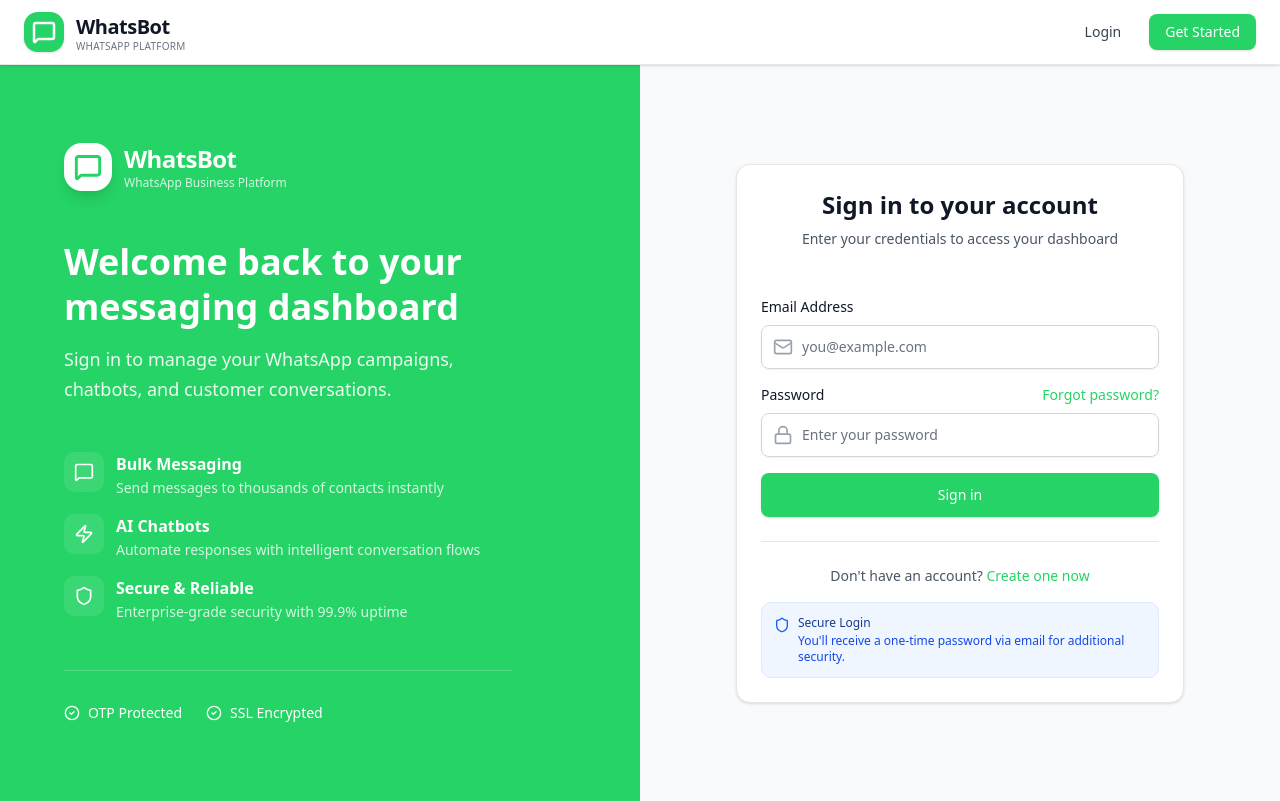
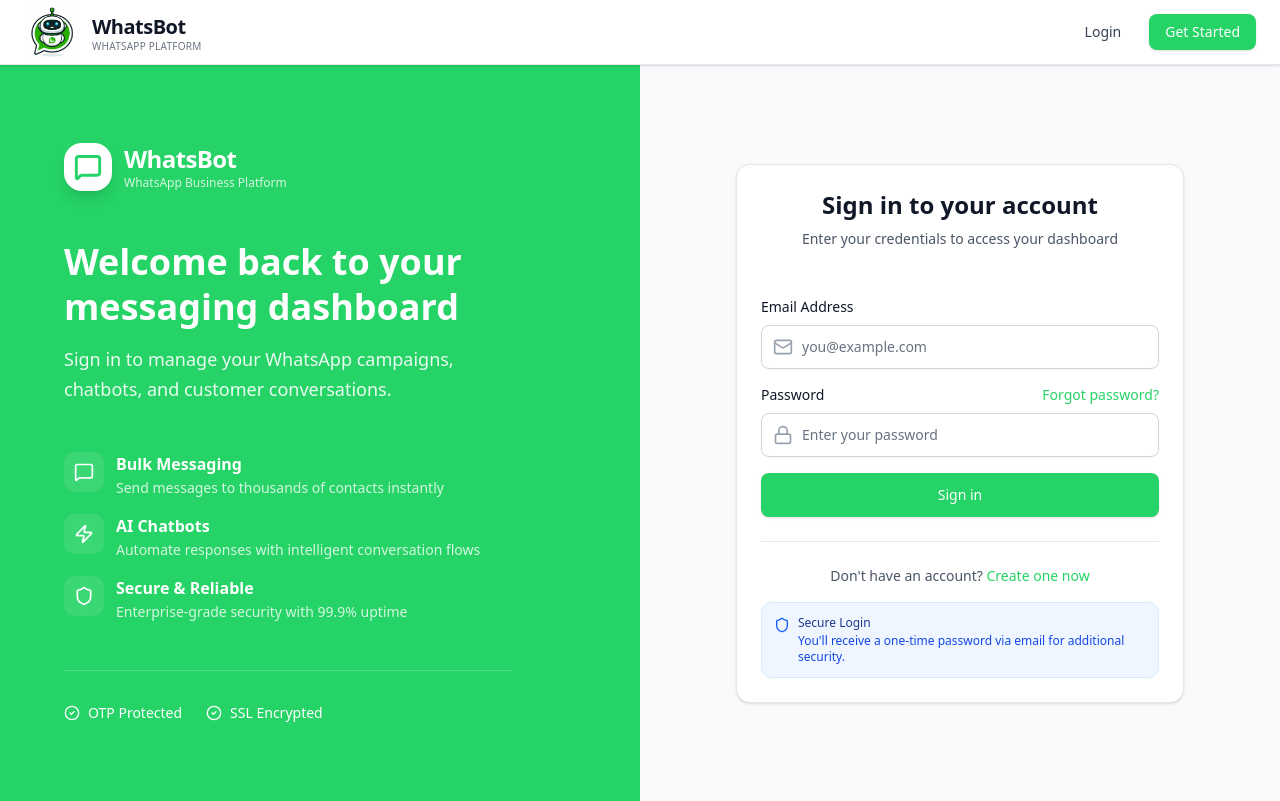
Before and after one commit to jatinSloq2/WhatsApp-Sender---Backend, a React (Vite) app in the folder frontend/: page /login in a window 1280 px wide. Built offline with nearby package versions, Linux system fonts and the light colour scheme; no server answers.

Commit message:
Final UI/UX

```diff
--- a/frontend/src/components/Navbar.jsx
+++ b/frontend/src/components/Navbar.jsx
@@ -66,8 +66,12 @@
                         to={user ? '/dashboard' : '/'}
                         className="flex items-center gap-3 group flex-shrink-0"
                     >
-                        <div className="w-10 h-10 rounded-xl bg-[#25D366] flex items-center justify-center shadow-sm group-hover:shadow-md transition-all">
-                            <MessageSquare className="w-6 h-6 text-white" strokeWidth={2.5} />
+                        <div className="w-14 h-14 rounded-xl flex items-center justify-center ">
+                            <img
+                                src="/logofinal.png" // replace with your logo file path
+                                alt="WhatsBot Logo"
+                                className="w-full h-full object-contain"
+                            />
                         </div>
 
                         <div className="flex flex-col leading-none">
--- a/frontend/src/components/Sidebar.jsx
+++ b/frontend/src/components/Sidebar.jsx
@@ -105,11 +105,10 @@
                                     {({ isActive }) => (
                                         <>
                                             <div
-                                                className={`w-9 h-9 rounded-lg flex items-center justify-center transition-all ${
-                                                    isActive
+                                                className={`w-9 h-9 rounded-lg flex items-center justify-center transition-all ${isActive
                                                         ? 'bg-white border border-green-200 shadow-sm'
                                                         : 'bg-gray-100 border border-gray-200 group-hover:bg-white'
-                                                }`}
+                                                    }`}
                                             >
                                                 <Icon
                                                     size={18}
@@ -154,9 +153,14 @@
             {showBranding && (
                 <div className="px-4 pt-6 pb-4 border-b border-gray-200 bg-white sticky top-0 z-10">
                     <div className="flex items-center gap-3">
-                        <div className="w-10 h-10 rounded-xl bg-[#25D366] flex items-center justify-center shadow-sm">
-                            <MessageSquare className="w-5 h-5 text-white" strokeWidth={2.5} />
+                        <div className="w-14 h-14 rounded-xl flex items-center justify-center ">
+                            <img
+                                src="/logofinal.png" // replace with your logo file path
+                                alt="WhatsBot Logo"
+                                className="w-full h-full object-contain"
+                            />
                         </div>
+
                         <div className="flex flex-col leading-none">
                             <span className="text-xl font-bold tracking-tight text-gray-900">
                                 WhatsBot
@@ -295,7 +299,7 @@
 
     return (
         <aside className="hidden lg:flex w-64 bg-white border-r border-gray-200 h-[calc(100vh-64px)] sticky top-16 overflow-hidden">
-            <SidebarContent onLinkClick={() => {}} showBranding={false} />
+            <SidebarContent onLinkClick={() => { }} showBranding={false} />
         </aside>
     );
 }
```
